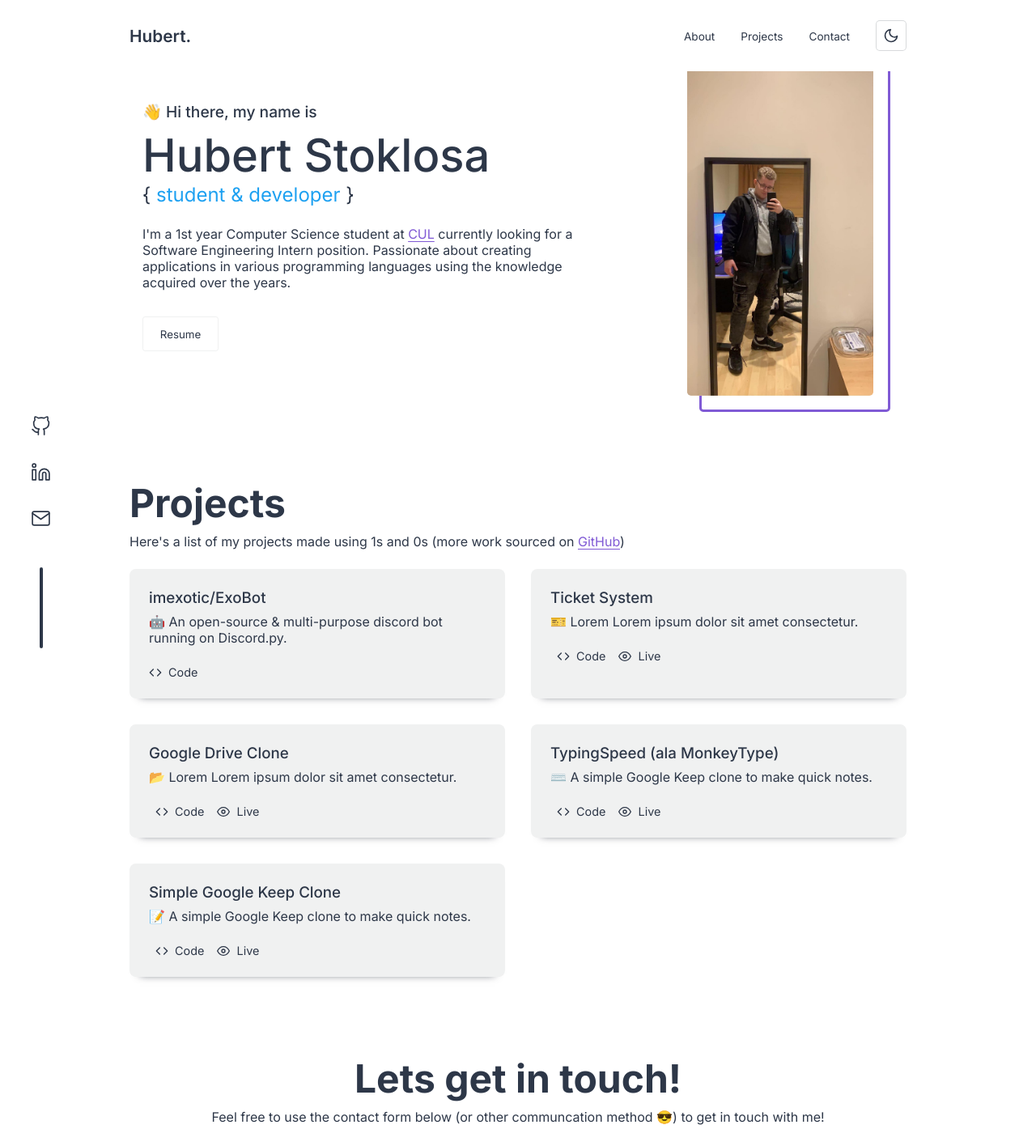
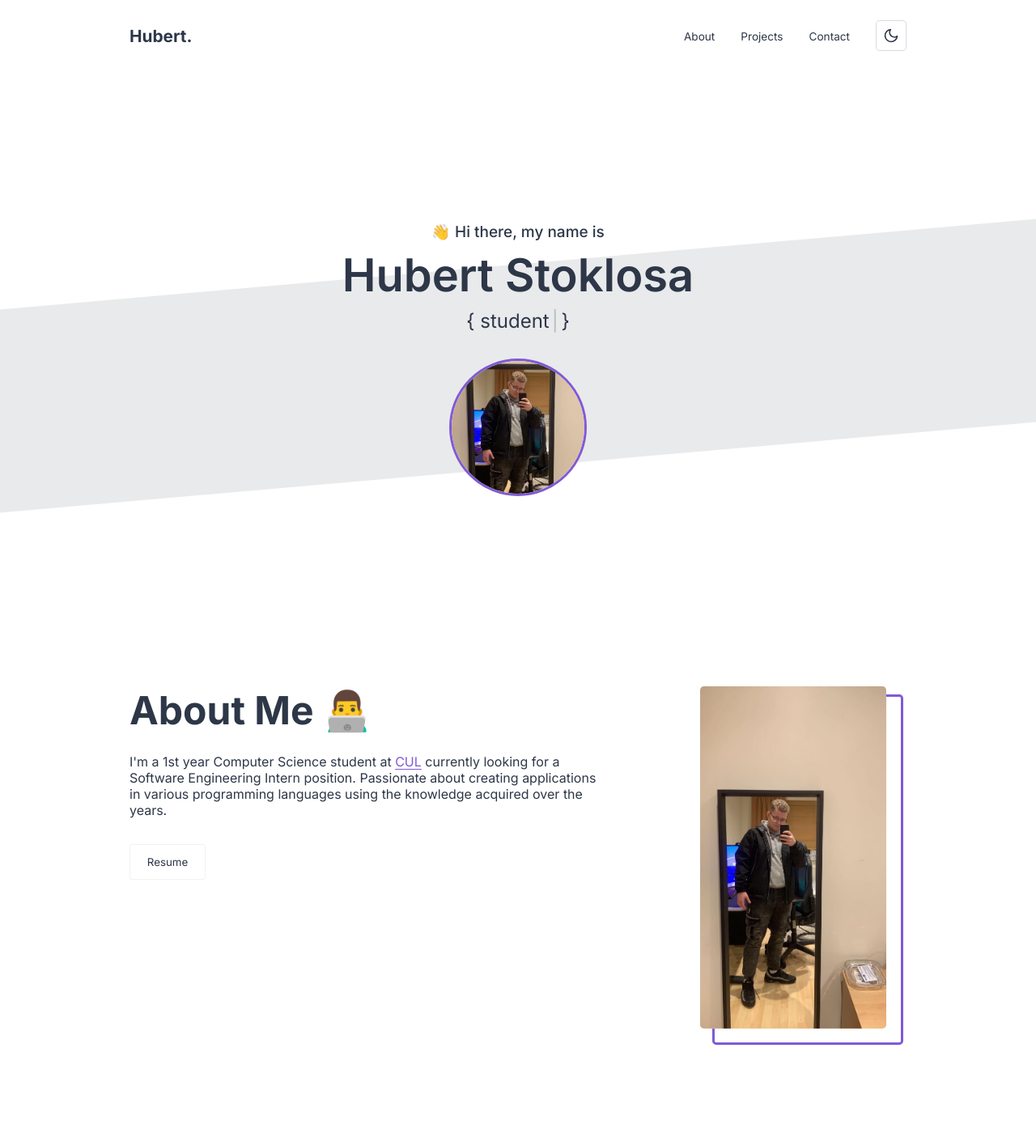
Before and after one commit to imexotic/portfolio-v1, a Next.js app: page / in a window 1280 px wide. Shown: the top 1416 px of the page at 81% size. Built offline with nearby package versions, Linux system fonts and the light colour scheme.

Commit message:
split Hero into 2 components (Hero & About)

```diff
--- a/components/index.js
+++ b/components/index.js
@@ -5,3 +5,4 @@ export { default as Projects } from "./sections/projects";
 export { default as Contact } from "./sections/contact";
 export { default as SocialLinks } from "./misc/socialLinks";
 export { default as SocialSidebar } from "./misc/socialSidebar";
+export { default as About } from "./sections/about";
--- a/components/navigation/header.jsx
+++ b/components/navigation/header.jsx
@@ -27,7 +27,7 @@ const Header = ({ theme, toggleTheme }) => {
             <nav className={styles["navbar"]}>
                <ul className={toggle === true ? styles["show-nav"] : styles["hide-nav"]}>
                   <li className={styles["nav-item"]}>
-                     <a href="#hero-section" className={styles["nav-link"]}>
+                     <a href="#about-section" className={styles["nav-link"]}>
                         About
                      </a>
                   </li>
--- /dev/null
+++ b/components/sections/about.jsx
@@ -0,0 +1,26 @@
+import Image from "next/image";
+import styles from "../../styles/about.module.css";
+import heroImg from "../../public/assets/exotic.jpg";
+
+export default () => {
+   return (
+      <section id={styles["about-section"]}>
+         <div className={`${styles["container"]} container`}>
+            <div className={styles["about-image"]}>
+               <Image src={heroImg} alt="me :)" className={styles["img"]} />
+            </div>
+            <div className={styles["about-content"]}>
+               <h1 className={styles["about-title"]}>About Me 👨‍💻</h1>
+               <p className={styles["about-text"]}>
+                  I'm a 1st year Computer Science student at{" "}
+                  <a href="https://www.city.ac.uk/" className="url-link">
+                     CUL
+                  </a>{" "}
+                  currently looking for a Software Engineering Intern position. Passionate about creating applications in various programming languages using the knowledge acquired over the years.
+               </p>
+               <button className={styles["about-cta"]}>Resume</button>
+            </div>
+         </div>
+      </section>
+   );
+};
--- a/components/sections/hero.jsx
+++ b/components/sections/hero.jsx
@@ -1,36 +1,31 @@
 import Image from "next/image";
-import heroImg from "../../public/assets/exotic.jpg";
+import heroImg from "../../public/assets/exotic-round.png";
 import styles from "../../styles/hero.module.css";
 
+import { Typewriter } from "react-simple-typewriter";
 import SocialLinks from "../misc/socialLinks";
 
 const Hero = () => {
    return (
       <section id={styles["hero-section"]}>
+         <div className={styles["line"]}></div>
          <div className={`${styles["container"]} container`}>
+            <h3 className={styles["hero-pretitle"]}>
+               <span className={styles["wave"]}>👋</span> Hi there, my name is
+            </h3>
+            <h1 className={styles["hero-title"]}>Hubert Stoklosa</h1>
+            <h2 className={styles["hero-subtitle"]}>
+               <span>
+                  {"{ "}
+                  <Typewriter words={["student", "developer"]} loop={true} cursor={true} />
+                  {" }"}
+               </span>
+            </h2>
             <div className={styles["hero-image"]}>
                <Image src={heroImg} alt="me :)" className={styles["img"]} />
             </div>
-            <div className={styles["hero-content"]}>
-               <h3 className={styles["hero-pretitle"]}>
-                  <span className={styles["wave"]}>👋</span> Hi there, my name is
-               </h3>
-               <h1 className={styles["hero-title"]}>Hubert Stoklosa</h1>
-               <h2 className={styles["hero-subtitle"]}>
-                  <span>{"{ "}</span>
-                  student & developer
-                  <span>{" }"}</span>
-               </h2>
-               <p className={styles["hero-text"]}>
-                  I'm a 1st year Computer Science student at{" "}
-                  <a href="https://www.city.ac.uk/" className="url-link">
-                     CUL
-                  </a>{" "}
-                  currently looking for a Software Engineering Intern position. Passionate about creating applications in various programming languages using the knowledge acquired over the years.
-               </p>
-               <SocialLinks _styles={styles} />
-               <button className={styles["hero-cta"]}>Resume</button>
-            </div>
+
+            <SocialLinks _styles={styles} />
          </div>
       </section>
    );
--- a/pages/index.js
+++ b/pages/index.js
@@ -1,6 +1,6 @@
 import useLocalStorage from "../hooks/useLocalStorage";
 import { useState, useEffect } from "react";
-import { Header, Footer, Hero, Projects, Contact, SocialSidebar } from "../components/index.js";
+import { Header, Footer, Hero, About, Projects, Contact, SocialSidebar } from "../components/index.js";
 
 const App = ({ pageProps }) => {
    const [defaultDark, setDefaultDark] = useState();
@@ -17,6 +17,7 @@ const App = ({ pageProps }) => {
          <Header theme={theme} toggleTheme={toggleTheme} {...pageProps} />
          <SocialSidebar />
          <Hero />
+         <About />
          <Projects />
          <Contact />
          <Footer />
--- /dev/null
+++ b/styles/about.module.css
@@ -0,0 +1,166 @@
+@import url("https://fonts.googleapis.com/css2?family=Inter:wght@200;300;400;500;600;700&display=swap");
+
+#about-section {
+   background-color: var(--background);
+}
+
+#about-section .container {
+   min-height: 70vh;
+   padding: 2rem 0;
+   display: flex;
+   flex-direction: row-reverse;
+   justify-content: space-between;
+   align-items: flex-start;
+}
+
+.about-title {
+   font-size: clamp(38px, 5vw, 48px) !important;
+   color: var(--primary-color);
+}
+
+.about-image .img {
+   max-width: 230px;
+   width: auto;
+   height: auto;
+   border-radius: 0.3rem;
+}
+
+.about-image {
+   position: relative;
+   right: 25px;
+   z-index: 500;
+   min-width: auto;
+}
+
+.about-image::before {
+   content: "";
+   position: absolute;
+   z-index: -1;
+   width: 100%;
+   height: 100%;
+   border: 3px solid var(--secondary-color);
+   border-radius: 0.3rem;
+   transform: translate(15px, 10px);
+   transition: transform 0.2s linear;
+}
+
+.about-image:hover::before {
+   transform: translate(7px, 5px);
+}
+
+.about-content {
+   min-height: 100%;
+   display: flex;
+   flex-direction: column;
+   align-items: flex-start;
+}
+
+.about-pretitle {
+   color: var(--primary-color);
+   font-size: 1.2rem;
+   font-weight: 500;
+   margin-bottom: 0.5rem;
+}
+
+.about-pretitle .wave {
+   animation-name: wave-animation;
+   animation-duration: 2.5s;
+   animation-iteration-count: infinite;
+   transform-origin: 70% 70%;
+   display: inline-block;
+}
+
+.about-title {
+   font-family: "";
+   font-size: clamp(46px, 5vw, 56px);
+   font-weight: 500;
+   color: var(--primary-color);
+   font-family: "Inter", monospace;
+}
+
+.about-subtitle {
+   /* color: #7f97a1; */
+   /* color: var(--third-color); */
+   color: var(--third-color);
+   font-weight: 400;
+}
+
+.about-subtitle span {
+   /* color: #4e5d63; */
+   color: var(--primary-color);
+   /* color: #424d4d; */
+}
+
+.about-text {
+   margin-top: 1.5rem;
+   width: 80%;
+   font-size: 1rem;
+   color: var(--primary-color);
+}
+
+.about-cta {
+   margin-top: 2rem;
+   padding: 0.8rem 1.3rem;
+   color: var(--primary-color);
+   border: 1px solid var(--card);
+   border-radius: 0.2rem;
+   transition: background-color 0.3s linear;
+}
+
+.about-cta:hover {
+   background-color: var(--hover);
+   color: var(--primary-color);
+}
+
+@media screen and (max-width: 930px) {
+   #about-section .container {
+      flex-direction: column;
+      align-items: center;
+   }
+
+   .about-image {
+      margin-bottom: 3rem;
+      /* width: 100vw; */
+   }
+
+   .about-content {
+      display: flex;
+      flex-direction: column;
+      justify-content: center;
+      align-items: center;
+   }
+
+   .about-text {
+      width: 100%;
+      text-align: center;
+   }
+}
+
+/* Animations */
+
+@keyframes wave-animation {
+   0% {
+      transform: rotate(0deg);
+   }
+   10% {
+      transform: rotate(14deg);
+   }
+   20% {
+      transform: rotate(-8deg);
+   }
+   30% {
+      transform: rotate(14deg);
+   }
+   40% {
+      transform: rotate(-4deg);
+   }
+   50% {
+      transform: rotate(10deg);
+   }
+   60% {
+      transform: rotate(0deg);
+   } /* Reset for the last half to pause */
+   100% {
+      transform: rotate(0deg);
+   }
+}
--- a/styles/contact.module.css
+++ b/styles/contact.module.css
@@ -12,7 +12,7 @@
 }
 
 .title {
-   font-size: clamp(38px, 5vw, 48px);
+   font-size: clamp(28px, 5vw, 48px);
    text-align: center;
 }
 
@@ -24,7 +24,7 @@
 
 .contact-form {
    width: 60%;
-   min-width: 350px;
+   min-width: 300px;
    margin-top: 3rem;
    display: flex;
    flex-direction: column;
@@ -46,6 +46,7 @@
 
 .form-section textarea {
    height: 150px;
+   resize: vertical;
 }
 
 .form-section input,
--- a/styles/header.module.css
+++ b/styles/header.module.css
@@ -1,9 +1,9 @@
 #header {
-   position: fixed; /* position: sticky before */
+   position: sticky;
    width: 100%;
    top: -100px;
    z-index: 1000;
-   background-color: var(--background); /* background-color: #1a202c; */
+   background-color: var(--background);
    /* transition-property: top, box-shadow;
    transition-timing-function: cubic-bezier(0.4, 0, 0.2, 1);
    transition-duration: 500ms; */
@@ -44,6 +44,7 @@
    color: var(--primary-color);
    font-size: 1.3rem;
    font-weight: 600;
+   user-select: none;
 }
 
 #header nav ul,
--- a/styles/hero.module.css
+++ b/styles/hero.module.css
@@ -1,49 +1,53 @@
 @import url("https://fonts.googleapis.com/css2?family=Inter:wght@200;300;400;500;600;700&display=swap");
 
 #hero-section {
+   position: relative;
    background-color: var(--background);
+   z-index: 100;
+   display: flex;
+   justify-content: center;
+   align-items: center;
+   overflow: hidden;
 }
 
 #hero-section .container {
-   min-height: 70vh;
+   min-height: 91vh;
    display: flex;
-   flex-direction: row-reverse;
-   justify-content: space-between;
+   flex-direction: column;
+   justify-content: center;
    align-items: center;
 }
 
-.hero-image .img {
-   max-width: 230px;
-   width: auto;
-   height: auto;
-   border-radius: 0.3rem;
+.line {
+   position: absolute;
+   width: 110vw;
+   transform: rotate(-5deg);
+   height: 250px;
+   background-color: var(--primary-color);
+   opacity: 0.1;
+   z-index: -10;
 }
 
 .hero-image {
-   position: relative;
-   right: 25px;
-   z-index: 500;
+   display: flex;
+   justify-content: center;
+   align-items: center;
+   margin: 1rem 0;
 }
 
-.hero-image::before {
-   content: "";
-   position: absolute;
+.hero-image .img {
+   max-width: 170px;
+   width: auto;
+   height: auto;
+   border-radius: 50%;
    border: 3px solid var(--secondary-color);
-   border-radius: 0.3rem;
-   transform: translate(15px, 10px);
-   width: 100%;
-   z-index: -1;
-   height: 100%;
-   transition: transform 0.2s linear;
-}
-
-.hero-image:hover::before {
-   transform: translate(7px, 5px);
 }
 
 .hero-pretitle {
    color: var(--primary-color);
    font-size: 1.2rem;
+   font-size: clamp(10px, 5vw, 19px);
+
    font-weight: 500;
    margin-bottom: 0.5rem;
 }
@@ -58,8 +62,8 @@
 
 .hero-title {
    font-family: "";
-   font-size: clamp(46px, 5vw, 56px);
-   font-weight: 500;
+   font-size: clamp(36px, 5vw, 56px);
+   font-weight: 600 !important;
    color: var(--primary-color);
    font-family: "Inter", monospace;
 }
@@ -69,19 +73,14 @@
    /* color: var(--third-color); */
    color: var(--third-color);
    font-weight: 400;
+   margin: 0.5rem 0 1rem 0;
 }
 
 .hero-subtitle span {
    /* color: #4e5d63; */
    color: var(--primary-color);
+   user-select: none;
    /* color: #424d4d; */
-}
-
-.hero-text {
-   margin-top: 1.5rem;
-   width: 80%;
-   font-size: 1rem;
-   color: var(--primary-color);
 }
 
 #hero-section .social-links {
@@ -95,23 +94,10 @@
    margin: 1rem;
 }
 
-.hero-cta {
-   margin-top: 2rem;
-   padding: 0.8rem 1.3rem;
-   color: var(--primary-color);
-   border: 1px solid var(--card);
-   border-radius: 0.2rem;
-   transition: background-color 0.3s linear;
-}
-
-.hero-cta:hover {
-   background-color: var(--hover);
-   color: var(--primary-color);
-}
-
 @media screen and (max-width: 930px) {
    #hero-section .container {
       flex-direction: column;
+      justify-content: center;
       padding: 3rem 0;
    }
 
@@ -125,11 +111,6 @@
       flex-direction: column;
       justify-content: center;
       align-items: center;
-   }
-
-   .hero-text {
-      width: 100%;
-      text-align: center;
    }
 }
 
--- a/styles/styles.css
+++ b/styles/styles.css
@@ -30,7 +30,6 @@
 html,
 body {
    height: 100%;
-   background-color: red;
 }
 
 html {
@@ -58,6 +57,10 @@ h3,
 h4,
 p {
    color: var(--primary-color);
+}
+
+h1 {
+   font-weight: bold !important;
 }
 
 a {
@@ -117,4 +120,5 @@ ul {
    max-width: 900px; */
    padding: 1rem;
    margin: 0 auto;
+   transition: width 0.2s linear;
 }
```
Also changed, not shown: public/assets/exotic-round.png (added).
